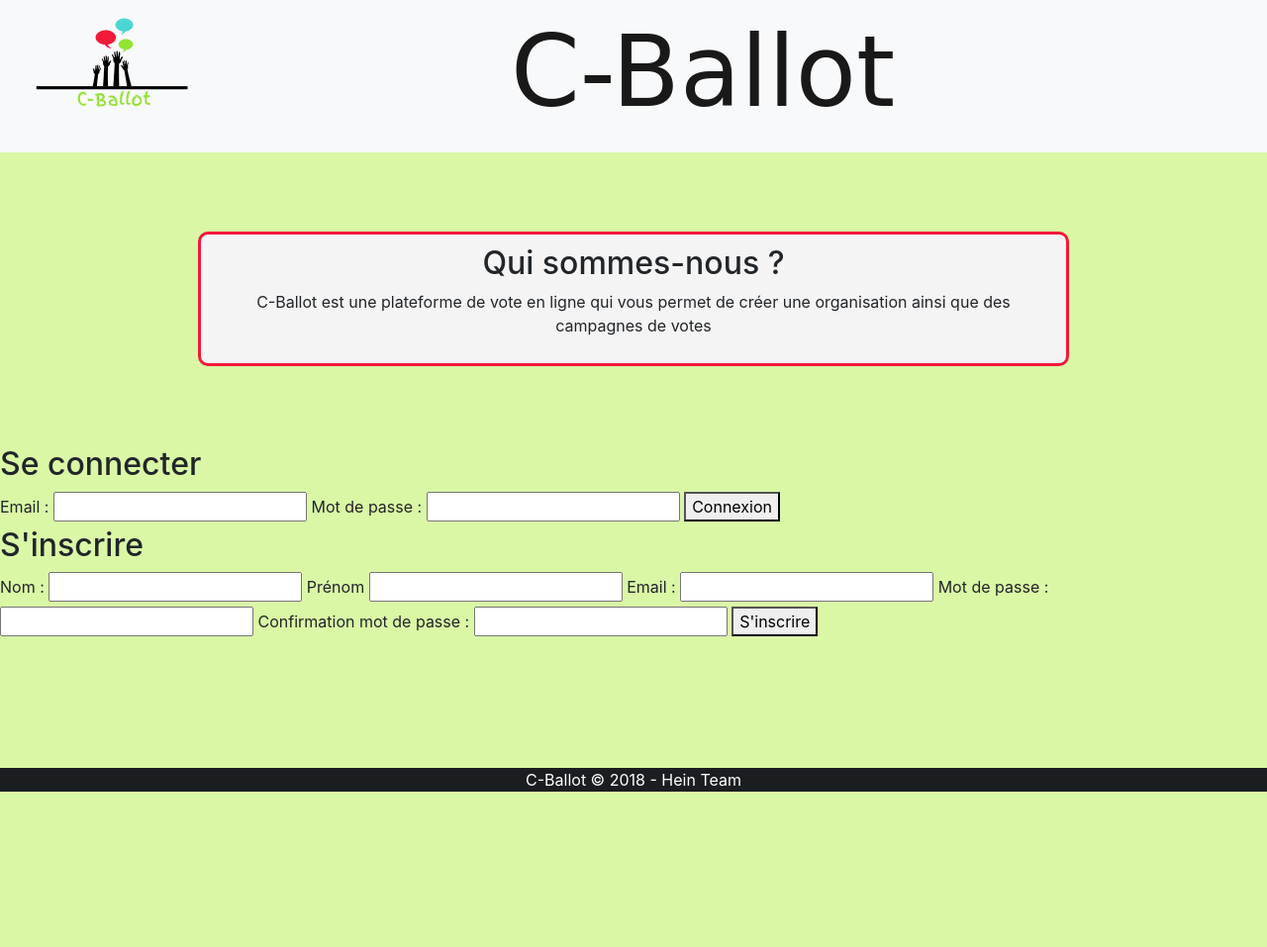
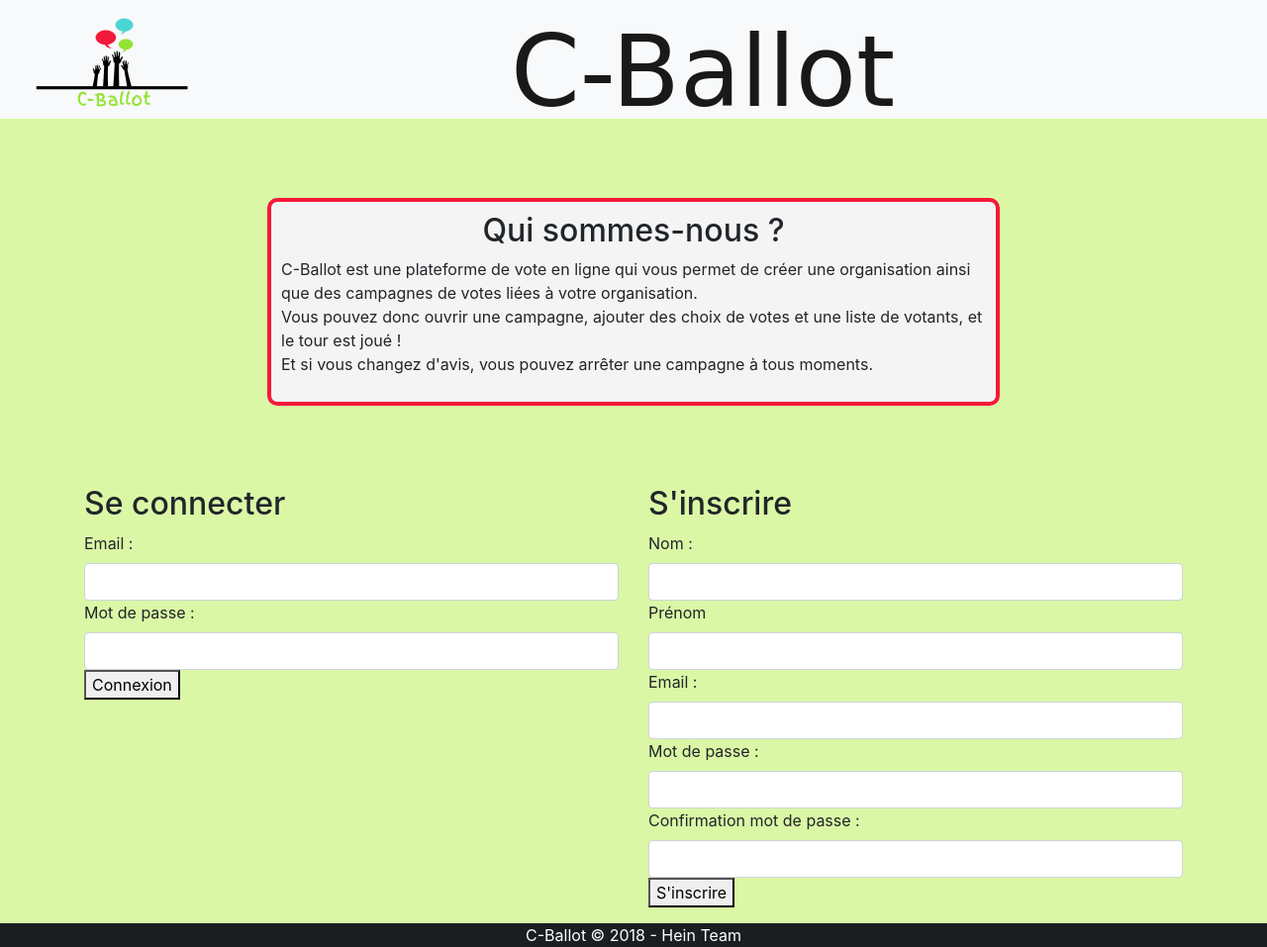
Before and after one commit to Eleonorth/C-Ballot-Vote_app, a PHP site: page / in a window 1280 px wide. Shown: the whole page at 99% size. Before the commit the page ends 800 px from the top, so only its background shows below. Run offline with PHP 8.4, Linux system fonts and the light colour scheme; some web fonts are replaced.

Commit message:
formulaires login et register mis en page

```diff
--- a/index.php
+++ b/index.php
@@ -22,50 +22,69 @@ session_start();
         </a>
     </nav>
 
-    <div id="description">
+    <div class="container">
+
+        <div class="row">
+            <div id="description" class="col">
                 <h2>Qui sommes-nous ?</h2>
-        <p>C-Ballot est une plateforme de vote en ligne qui vous permet de créer une organisation ainsi que des campagnes de votes</p>
+                <p>
+                    C-Ballot est une plateforme de vote en ligne qui vous permet de créer une organisation
+                    ainsi que des campagnes de votes liées à votre organisation.
+                    <br>
+                    Vous pouvez donc ouvrir une campagne, ajouter des choix de votes et une liste de votants, et le tour est joué !
+                    <br>
+                    Et si vous changez d'avis, vous pouvez arrêter une campagne à tous moments.
 
+                </p>
+            </div>
         </div>
 
-    <div id="login">
+        <div class="row">
+
+            <div id="login" class="col">
                 <h2>Se connecter</h2>
-        <form action="../Services/login.php"  method="post">
+                <form class="form-group" action="../Services/login.php"  method="post">
                     <label>Email :</label>
-            <input type="email" name="email">
+                    <input type="email" name="email" class="form-control">
 
                     <label>Mot de passe :</label>
-            <input type="password" name="mdp">
+                    <input type="password" name="mdp" class="form-control">
 
                     <button type="submit">Connexion</button>
                 </form>
             </div>
 
-    <div id="register">
+            <div id="register" class="col">
                 <h2>S'inscrire</h2>
-        <form action="../Services/signup.php" method="post">
+                <form class="form-group" action="../Services/signup.php" method="post">
                     <label>Nom :</label>
-            <input type="text" name="lastname">
+                    <input type="text" name="lastname" class="form-control">
 
                     <label>Prénom</label>
-            <input type="text" name="firstname">
+                    <input type="text" name="firstname" class="form-control">
 
                     <label>Email :</label>
-            <input type="email" name="email">
+                    <input type="email" name="email" class="form-control">
 
                     <label>Mot de passe :</label>
-            <input type="password" name="mdp">
+                    <input type="password" name="mdp" class="form-control">
 
                     <label>Confirmation mot de passe :</label>
-            <input type="password" name="confirmMdp">
+                    <input type="password" name="confirmMdp" class="form-control">
 
                     <button type="submit">S'inscrire</button>
                 </form>
             </div>
+        </div>
+
+        <div class="row">allo</div>
+
 
     <footer>
         C-Ballot &#169; 2018 - Hein Team
     </footer>
 
+    </div>  <!-- Fin du container -->
+
 </body>
 </html>
--- a/src/style.css
+++ b/src/style.css
@@ -5,6 +5,10 @@ nav h1 {
     font-size: 100px;
     float: right;
     padding-left:300px;
+}
+
+nav {
+    height: 120px;
 }
 
 html {
@@ -20,9 +24,12 @@ body {
     position: relative;
 }
 
+#description h2 {
+    text-align: center;
+}
+
 #description {
-    text-align: center;
-    border-style: solid;
+    border: 4px solid;
     border-radius: 10px;
     border-color: #F3193A;
     margin: 80px 200px 80px 200px;
@@ -31,8 +38,7 @@ body {
 
 }
 
-#login, #register {
-    display: inline-block;
+#register, #login {
 }
 
 footer {
```
Lines whose indentation alone changed are shown as unchanged.
